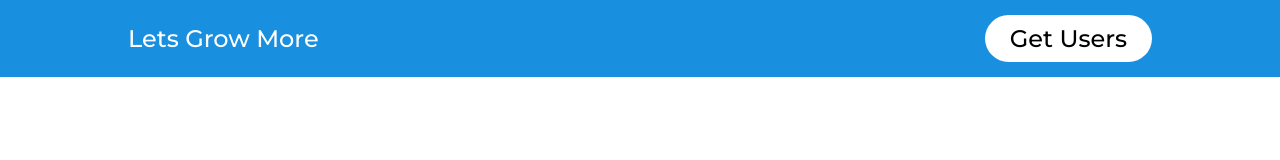
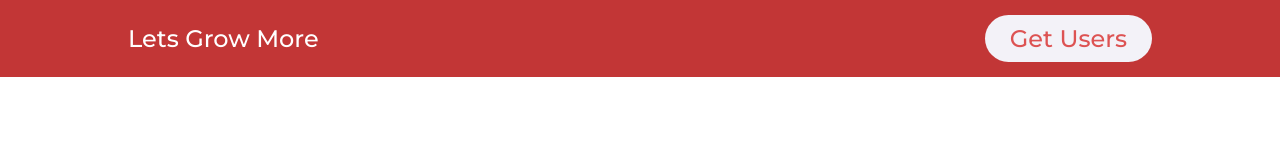
Before and after one commit to Kalyani-Gali/LGMVIP-Web, a plain HTML site: page React app/index.html in a window 1280 px wide. Drawn offline with Linux system fonts and the light colour scheme.

Commit message:
Update style.css

```diff
--- a/React app/style.css
+++ b/React app/style.css
@@ -14,7 +14,7 @@
     justify-content: space-between;
     align-items: center;
     padding: 15px 10%;
-    background-color: #188fdf;
+    background-color: #c23636;
   }
 
   .logo-text a,
@@ -22,22 +22,22 @@
     font-family: "Montserrat", sans-serif;
     font-size: 1.5em;
     font-weight: 500;
-    color: white;
+    color: rgb(255, 255, 255);
     text-decoration: none;
   }
 
   .cta {
     padding: 9px 25px;
-    background-color: white;
+    background-color: rgb(243, 242, 248);
     border: none;
     border-radius: 50px;
     cursor: pointer;
     transition: background-color 0.3s ease 0s;
-    color:black
+    color:rgb(221, 83, 83)
   }
 
   .cta:hover {
-    background-color: rgb(255, 0, 149);
+    background-color: rgba(39, 202, 112, 0.993);
   }
 
   .cards {
@@ -48,7 +48,7 @@
     font-family: "Candara", sans-serif;
     width: 340px;
     overflow: hidden;
-    background: rgba(9, 215, 230, 0.993);
+    background: rgba(39, 202, 112, 0.993);
     box-shadow: 0px 10px 15px 0px rgba(0, 0, 0, 0.8);
     display: inline-block;
     flex-direction: column;
```
